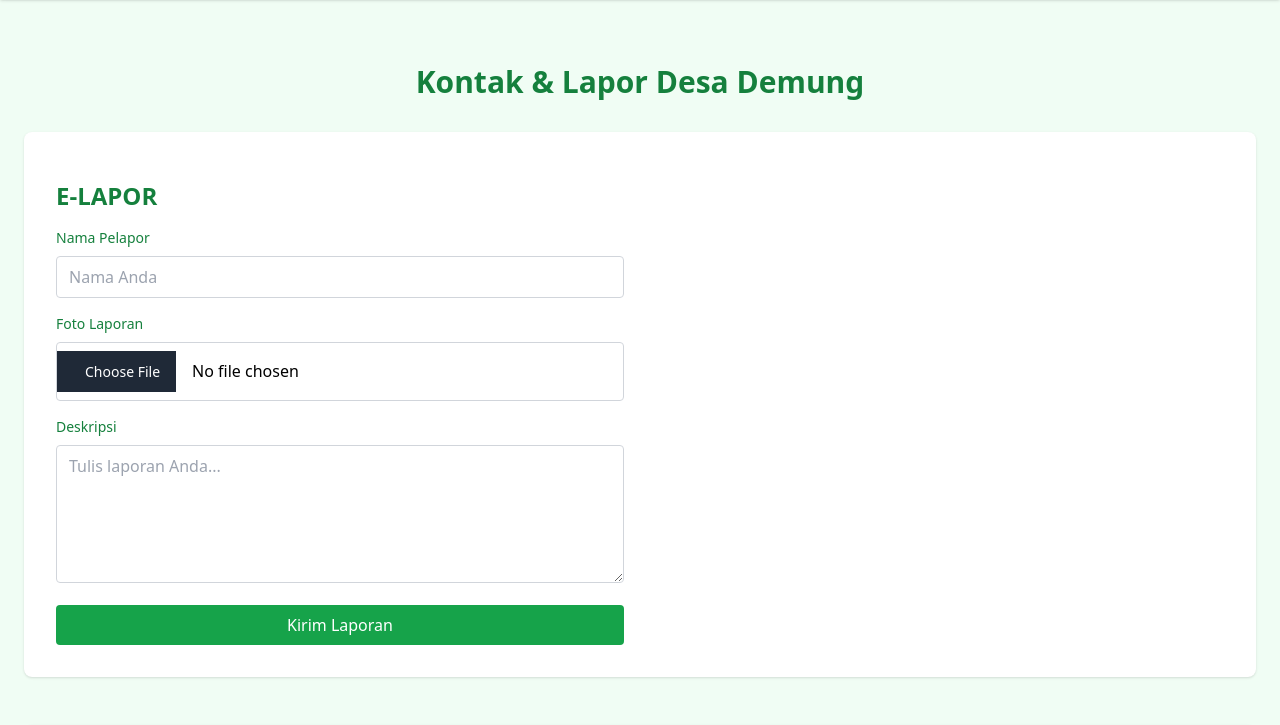
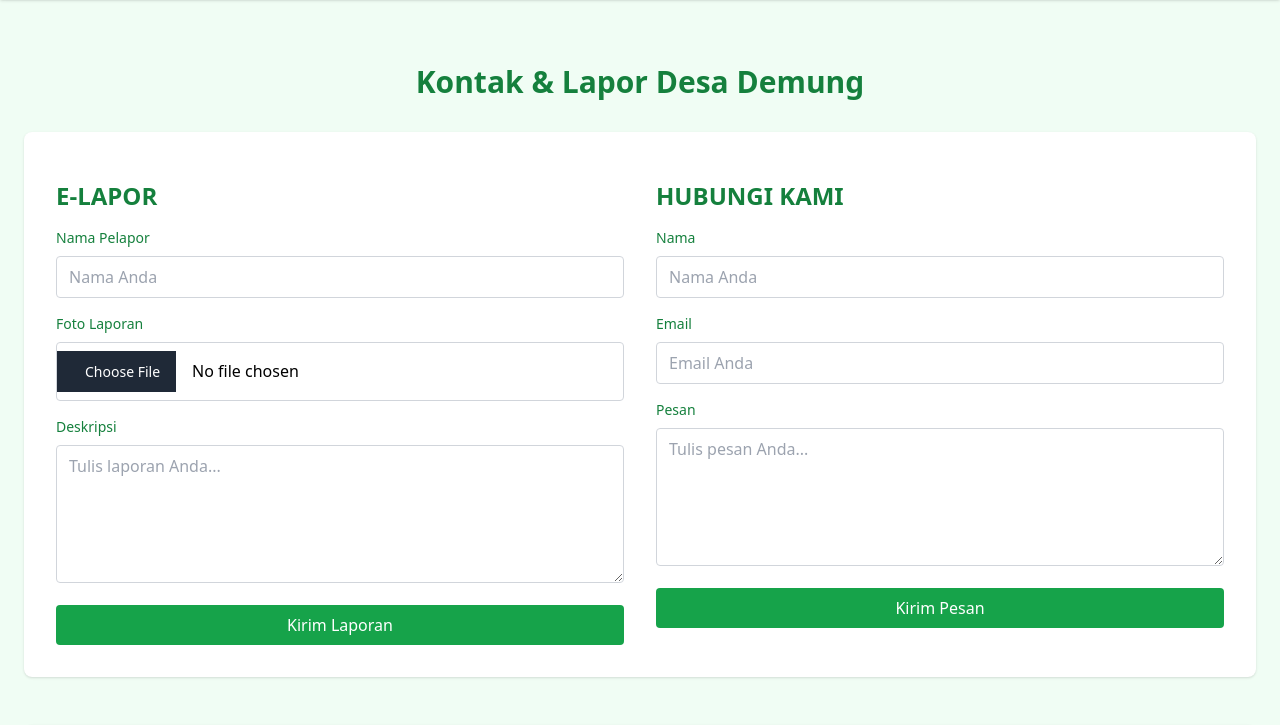
Before and after one commit to reyyyyyy18/kkn-desademung, a PHP site: page /kontak.php in a window 1280 px wide. Shown: the part 80-805 px from the top of the page. Run offline with PHP 8.4, Linux system fonts and the light colour scheme; some libraries are stand-ins or nearby versions.

Commit message:
fix kontak kami

```diff
--- a/kontak.php
+++ b/kontak.php
@@ -81,7 +81,44 @@
                         class="bg-green-600 text-white px-6 py-2 rounded hover:bg-green-700 w-full">Kirim Laporan</button>
                 </form>
             </div>
-            <!-- Info Kontak -->
+            <div data-aos="fade-left">
+                <h6 class="text-green-700 font-bold text-2xl py-4">HUBUNGI KAMI</h6>
+                <form onsubmit="return sendToWA(event)" class="justify-items-stretch">
+                    <div class="mb-4">
+                        <label class="block mb-2 text-sm font-medium text-green-700">Nama</label>
+                        <input type="text" id="nama" required
+                            class="w-full border border-gray-300 rounded px-3 py-2 focus:outline-none focus:ring-2 focus:ring-green-400"
+                            placeholder="Nama Anda">
+                    </div>
+                    <div class="mb-4">
+                        <label class="block mb-2 text-sm font-medium text-green-700">Email</label>
+                        <input type="email" id="email" required
+                            class="w-full border border-gray-300 rounded px-3 py-2 focus:outline-none focus:ring-2 focus:ring-green-400"
+                            placeholder="Email Anda">
+                    </div>
+                    <div class="mb-4">
+                        <label class="block mb-2 text-sm font-medium text-green-700">Pesan</label>
+                        <textarea id="pesan" required
+                            class="w-full border border-gray-300 rounded px-3 py-2 focus:outline-none focus:ring-2 focus:ring-green-400"
+                            rows="5" placeholder="Tulis pesan Anda..."></textarea>
+                    </div>
+                    <button type="submit"
+                        class="bg-green-600 text-white px-6 py-2 rounded hover:bg-green-700 w-full">Kirim Pesan</button>
+                </form>
+                <script>
+                    function sendToWA(e) {
+                        e.preventDefault();
+                        var nama = document.getElementById('nama').value;
+                        var email = document.getElementById('email').value;
+                        var pesan = document.getElementById('pesan').value;
+                        var no_wa = '6281234567890'; // Ganti dengan nomor WA kades
+                        var text = `Assalamualaikum, Saya ${nama} (${email}).%0A${pesan}`;
+                        var url = `https://wa.me/${no_wa}?text=${text}`;
+                        window.open(url, '_blank');
+                        return false;
+                    }
+                </script>
+            </div>
 
         </div>
         <!-- Google Maps di bawah -->
```
